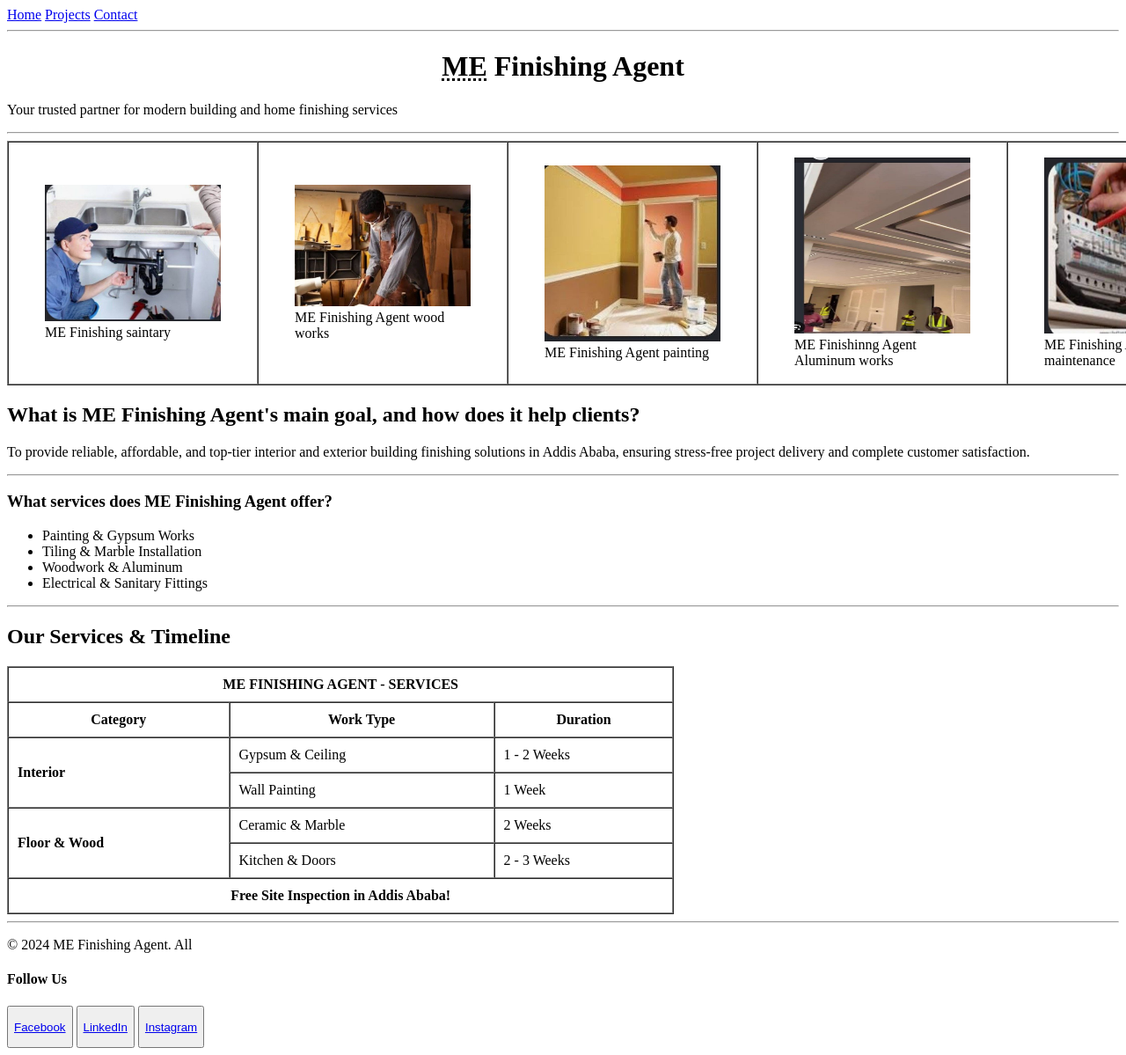
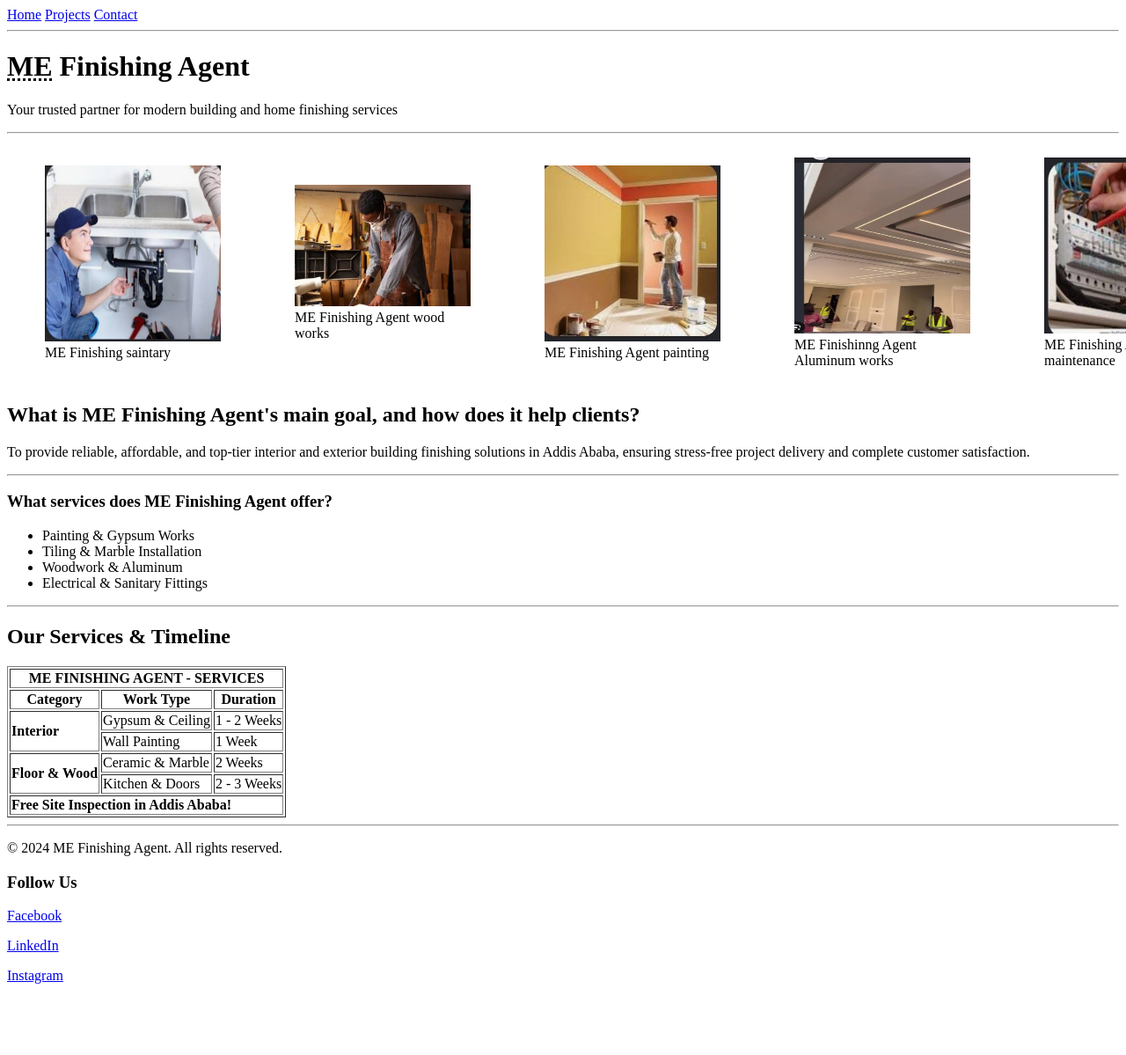
Before and after one commit to mahlet-mahi/webb, a plain HTML site: page home.html in a window 1280 px wide. Shown: the top 1199 px of the page at 88% size. After the commit the page ends 1134 px from the top, so only its background shows below. Drawn offline with Linux system fonts and the light colour scheme.

Commit message:
fix: resolve multiple HTML issues in home page like syntax ,desent ..

```diff
--- a/home.html
+++ b/home.html
@@ -13,32 +13,32 @@
             <a href="contact.html">Contact</a>
         </nav>
         <hr>
-        <h1 style="text-align: center;">
+        <h1>
             <abbr title="Mahlet and Eyerus">ME</abbr> Finishing Agent
         </h1>
 
         <p>Your trusted partner for modern building and home finishing services</p>
 
         <hr>
-          <table border="1" cellpadding="1" cellspacing="0" width="20%">
-            <tr> <td cellpadding="200"> <figure>
-                    <img src="photo_2026-11-18_08-15-35.jpg" alt="ME Finishing Agent" width="200" height=""200">
+          <table  >
+            <tr> <td> <figure>
+                    <img src="photo_2026-11-18_08-15-35.jpg" alt="ME Finishing Agent"  width="200" height="200" >
                     <figcaption>ME Finishing saintary</figcaption>
                 </figure></td>
                 <td> <figure>
-                    <img src="photo_2026-11-18_08-15-46.jpg" alt="ME Finishing Agent" width="200">
-                    <figcaption font-style="oblique">ME Finishing Agent wood works</figcaption>
+                    <img src="photo_2026-11-18_08-15-46.jpg" alt="ME Finishing Agent"  width="200" >
+                    <figcaption >ME Finishing Agent wood works</figcaption>
                 </figure> </td>
                 <td> <figure>
-                    <img src="photo_2026-11-18_08-16-17.jpg" alt="ME Finishing Agent" width="200" height="200">
+                    <img src="photo_2026-11-18_08-16-17.jpg" alt="ME Finishing Agent"  width="200" height="200" >
                     <figcaption>ME Finishing Agent painting</figcaption>
                 </figure> </td>
                 <td> <figure>
-                    <img src="photo_2026-11-18_08-20-20.jpg" alt="ME Finishing Agent" width="200" height="200">
+                    <img src="photo_2026-11-18_08-20-20.jpg" alt="ME Finishing Agent"  width="200" height="200" >
                     <figcaption>ME Finishinng Agent Aluminum works</figcaption>
                     </figure> </td>
                    <td><figure>
-                    <img src="photo_2026-11-18_08-20-37.jpg" alt="ME Finishing Agent" width="200" height="200">
+                    <img src="photo_2026-11-18_08-20-37.jpg" alt="ME Finishing Agent"  width="200" height="200" >
                     <figcaption  > ME Finishing Agent electrical maintenance</figcaption>
                 </figure> </td>
             </tr>
@@ -75,7 +75,7 @@
         <section>
             <h2>Our Services & Timeline</h2>
 
-            <table border="1" cellpadding="10" cellspacing="0" width="60%">
+            <table border="1">
                 <tr>
                     <th colspan="3">ME FINISHING AGENT - SERVICES</th>
                 </tr>
@@ -106,7 +106,7 @@
                 </tr>
 
                 <tr>
-                    <td colspan="3" align="center"><b>Free Site Inspection in Addis Ababa!</b></td>
+                    <td colspan="3"><b>Free Site Inspection in Addis Ababa!</b></td>
                 </tr>
             </table>
         </section>
@@ -117,12 +117,12 @@
 
 
 <footer>
-    <p>&copy; 2024 ME Finishing Agent. All  </p>
+    <p>&copy; 2024 ME Finishing Agent. All rights reserved.</p>
      <section>
-    <h4>Follow Us</h4>
-   <button><p><a href="https://www.facebook.com">Facebook</a></p></button>
-  <button><p><a href="https://www.linkedin.com">LinkedIn</a></p></button>
-   <button><p><a href="https://www.instagram.com">Instagram</a></p></button>
+    <h3>Follow Us</h3>
+   <p><a href="https://www.facebook.com">Facebook</a></p>
+  <p><a href="https://www.linkedin.com">LinkedIn</a></p>
+   <p><a href="https://www.instagram.com">Instagram</a></p>
   </section>
 
 </footer>
```
Also changed, not shown: projects.html (+43 -1 lines), photo_2026-11-17_06-54-13.jpg (added), photo_2026-11-17_06-54-21.jpg (added).
